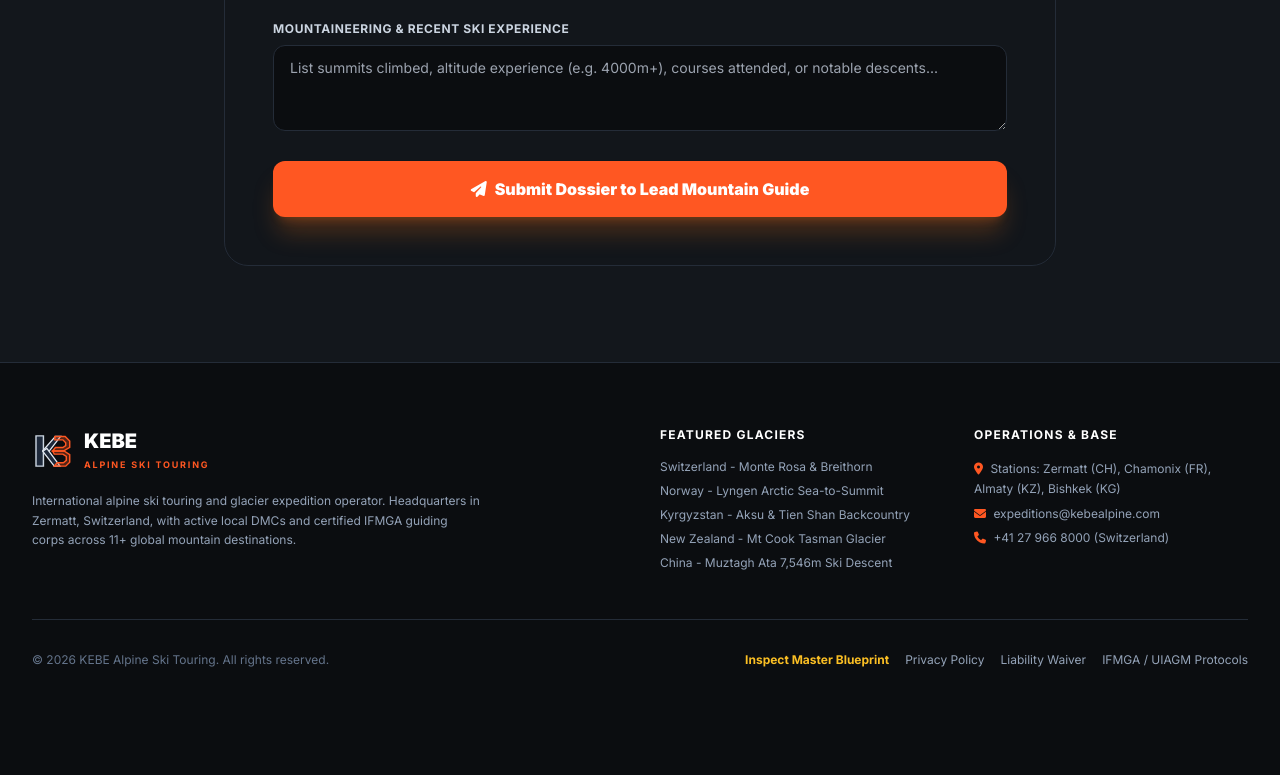
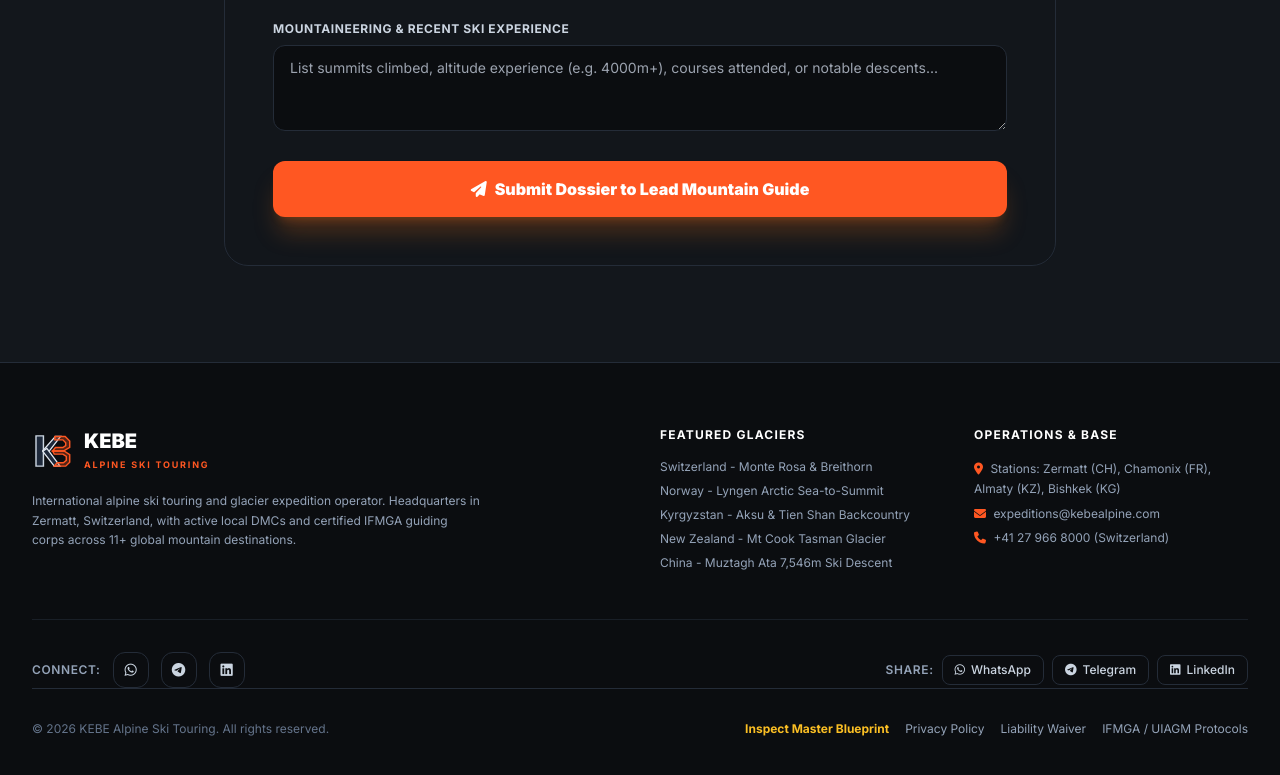
Before and after one commit to amirmjou/kebe, a plain HTML site: page index.html in a window 1280 px wide. Shown: the part 9987-10762 px from the top of the page. Before the commit the page ends 10719 px from the top, so only its background shows below. Drawn offline with nearby package versions, Linux system fonts and the light colour scheme.

```diff
--- a/index.html
+++ b/index.html
@@ -117,6 +117,26 @@
       animation: pulse-gentle 7s infinite ease-in-out;
     }
   </style>
+
+  <!-- Privacy-friendly Web Analytics & Telemetry -->
+  <script>
+    window.KEBE_ANALYTICS = {
+      trackEvent: function(category, action, label) {
+        try {
+          const events = JSON.parse(localStorage.getItem('kebe_analytics_events') || '[]');
+          events.push({ time: new Date().toISOString(), category, action, label });
+          if (events.length > 50) events.shift();
+          localStorage.setItem('kebe_analytics_events', JSON.stringify(events));
+        } catch(e) {}
+        if (window.gtag) {
+          window.gtag('event', action, { event_category: category, event_label: label });
+        }
+      }
+    };
+    // Track pageview
+    window.KEBE_ANALYTICS.trackEvent('Navigation', 'pageview', window.location.pathname);
+  </script>
+
 </head>
 
 <body class="bg-brand-charcoal text-slate-100 selection:bg-brand-orange selection:text-white antialiased overflow-x-hidden">
@@ -1014,7 +1034,38 @@
 
       </div>
 
-      <div class="pt-8 border-t border-brand-border flex flex-col sm:flex-row items-center justify-between text-xs text-slate-500">
+
+        <!-- Social Channels & Community -->
+        <div class="pt-8 border-t border-brand-border/60 flex flex-col sm:flex-row items-center justify-between gap-6">
+          <div class="flex items-center gap-3">
+            <span class="text-xs text-slate-400 font-semibold uppercase tracking-wider">Connect:</span>
+            <a href="https://wa.me/989123678630" target="_blank" rel="noopener" class="w-9 h-9 rounded-xl bg-brand-charcoal border border-brand-border hover:border-emerald-500 hover:text-emerald-400 flex items-center justify-center text-slate-300 transition-all" title="WhatsApp">
+              <i class="fa-brands fa-whatsapp text-sm"></i>
+            </a>
+            <a href="https://t.me/+989123678630" target="_blank" rel="noopener" class="w-9 h-9 rounded-xl bg-brand-charcoal border border-brand-border hover:border-sky-500 hover:text-sky-400 flex items-center justify-center text-slate-300 transition-all" title="Telegram">
+              <i class="fa-brands fa-telegram text-sm"></i>
+            </a>
+            <a href="https://www.linkedin.com/company/kebe-alpine" target="_blank" rel="noopener" class="w-9 h-9 rounded-xl bg-brand-charcoal border border-brand-border hover:border-blue-500 hover:text-blue-400 flex items-center justify-center text-slate-300 transition-all" title="LinkedIn">
+              <i class="fa-brands fa-linkedin text-sm"></i>
+            </a>
+          </div>
+
+          <!-- Share Platform Pill -->
+          <div class="flex items-center gap-2 text-xs text-slate-400">
+            <span class="uppercase tracking-wider font-semibold">Share:</span>
+            <a href="https://api.whatsapp.com/send?text=KEBE%20Alpine%20Ski%20Touring%20%26%20Expeditions%20-%20https%3A%2F%2Fkebeonline.com" target="_blank" rel="noopener" class="px-3 py-1.5 rounded-lg bg-brand-charcoal hover:bg-brand-surface border border-brand-border text-slate-300 hover:text-emerald-400 transition-colors flex items-center gap-1.5 font-medium">
+              <i class="fa-brands fa-whatsapp"></i> WhatsApp
+            </a>
+            <a href="https://t.me/share/url?url=https%3A%2F%2Fkebeonline.com&text=KEBE%20Alpine%20Ski%20Touring%20%26%20Expeditions" target="_blank" rel="noopener" class="px-3 py-1.5 rounded-lg bg-brand-charcoal hover:bg-brand-surface border border-brand-border text-slate-300 hover:text-sky-400 transition-colors flex items-center gap-1.5 font-medium">
+              <i class="fa-brands fa-telegram"></i> Telegram
+            </a>
+            <a href="https://www.linkedin.com/sharing/share-offsite/?url=https%3A%2F%2Fkebeonline.com" target="_blank" rel="noopener" class="px-3 py-1.5 rounded-lg bg-brand-charcoal hover:bg-brand-surface border border-brand-border text-slate-300 hover:text-blue-400 transition-colors flex items-center gap-1.5 font-medium">
+              <i class="fa-brands fa-linkedin"></i> LinkedIn
+            </a>
+          </div>
+        </div>
+
+        <div class="pt-8 border-t border-brand-border flex flex-col sm:flex-row items-center justify-between text-xs text-slate-500">
         <p>© 2026 KEBE Alpine Ski Touring. All rights reserved.</p>
         <div class="flex gap-4 mt-4 sm:mt-0">
           <button onclick="toggleDossierModal()" class="text-amber-400 hover:text-amber-300 font-mono font-bold">Inspect Master Blueprint</button>
```
